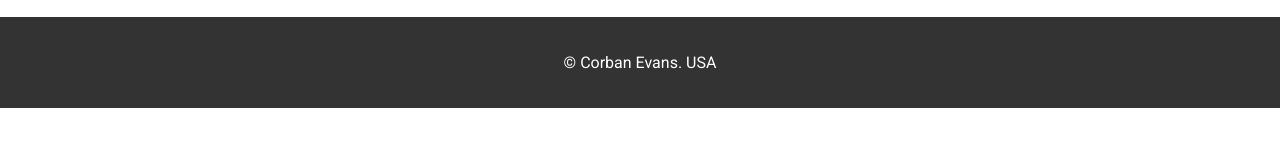
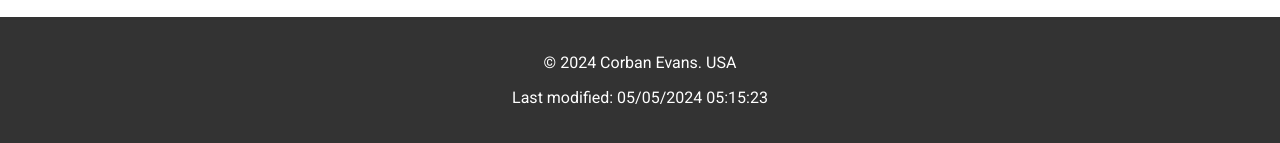
Before and after one commit to corbanevans/wdd131, a plain HTML site: page temples.html in a window 1280 px wide. Shown: the part 992-1135 px from the top of the page. Before the commit the page ends 1100 px from the top, so only its background shows below. Drawn offline with Linux system fonts and the light colour scheme; the site is published under a folder, as on GitHub Pages, so addresses that start at the root find nothing.

Commit message:
Update temples.html

```diff
--- a/temples.html
+++ b/temples.html
@@ -7,7 +7,7 @@
     <link rel="stylesheet" href="styles/temples.css">
     <link rel="stylesheet" media="screen and (min-width: 768px)" href="styles/temples-large.css">
     <link rel="stylesheet" href="https://cdnjs.cloudflare.com/ajax/libs/font-awesome/4.7.0/css/font-awesome.min.css">
-    <script src="/scripts/temples.js" defer></script>
+    <script src="scripts/temples.js" defer></script>
     <title>Temple Album</title>
     <meta name="author" content="Corban Evans">
     <meta name="description" content="A photo album of various temples and their names">
```
